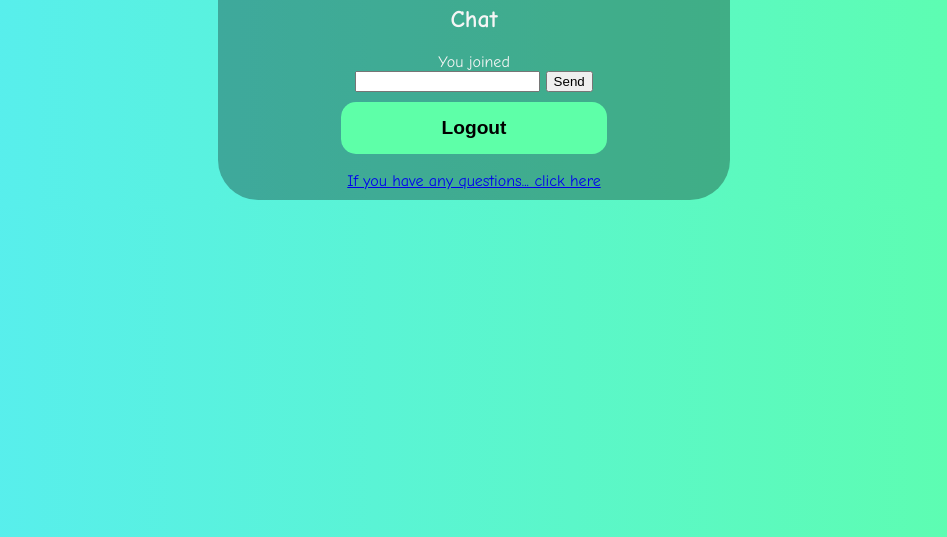
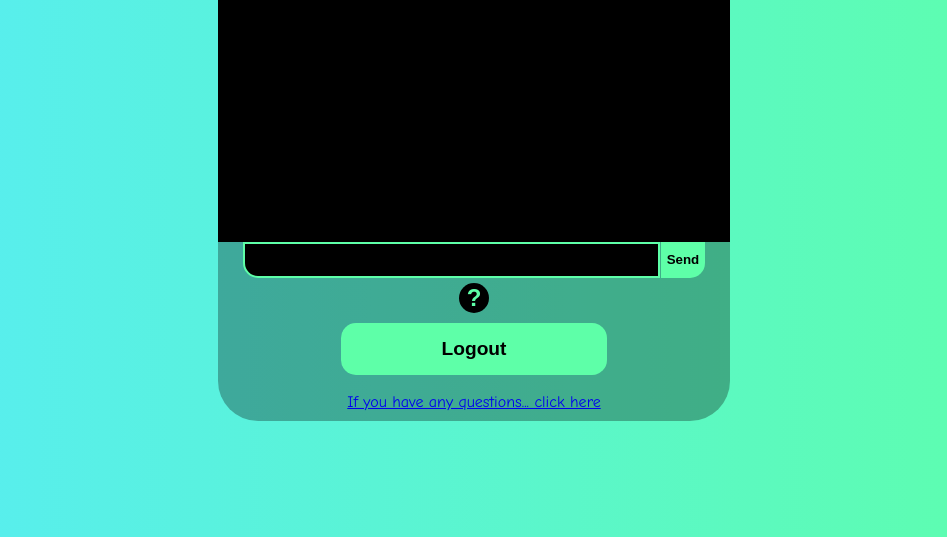
Before and after one commit to zernickov/exam_node.js, a website: page public/home_page/home_page.html in a window 1280 px wide. Shown: the part 263-800 px from the top of the page, without its empty margins (166-1113 px from the left). Drawn offline with nearby package versions, Linux system fonts and the light colour scheme; no server answers.

Commit message:
frontendokokok

```diff
--- a/public/global.css
+++ b/public/global.css
@@ -9,7 +9,7 @@ body {
     text-align: center;
     background-color: rgba(0, 0, 0, 0.3);
     width: 40vmax;
-    margin-top: 15%;
+    margin-top: 10%;
     margin-left: auto;
     margin-right: auto;
     border-radius: 40px;
--- a/public/home_page/home_page.css
+++ b/public/home_page/home_page.css
@@ -0,0 +1,44 @@
+.chat-container {
+    text-align: left;
+    background-color: black;
+    color: white;
+    height: 300px;
+    overflow-x: hidden;
+    overflow-y: auto;
+}
+
+.message {
+    margin-left: 15px;
+}
+
+#send-container input {
+    width: 80%;
+    height: 30px;
+    background: black;
+    color: whitesmoke;
+    border: 2px solid rgb(94,255,168);
+    border-bottom-left-radius: 15px;
+    outline: none;
+}
+
+#send-container button {
+    margin-left: -5px;
+    height: 36px;
+    font-weight: bold;
+    background: rgb(94,255,168);
+    border: none;
+    border-bottom-right-radius: 15px;
+    outline: none;
+}
+
+#fetch-button {
+    font-weight: bold;
+    margin-top: 5px;
+    font-size: 1.5em;
+    width: 1.25em;
+    color: rgb(94,255,168);
+    background: black;
+    border: none;
+    border-radius: 50px;
+    outline: none;
+}
--- a/public/home_page/home_page.html
+++ b/public/home_page/home_page.html
@@ -7,23 +7,24 @@
     <link rel="stylesheet" href="../global.css">
     <script defer src="http://localhost:3000/socket.io/socket.io.js"></script>
     <script defer src="../home_page/home_page.js"></script>
+    <script src="https://code.jquery.com/jquery-1.10.2.min.js"></script>
 </head>
 <body>
 <div class="content-wrapper">
-<h1 class="login-header">You are logged in!</h1>
     <div class="container">
         <div class="row">
             <div class="col-4">
-                <h2>Chat</h2>
-                <div class="container-box">
+                <h1 class="login-header">Chat</h1>
+                <div class="container-box" id="container-box-id">
                     <div class="chat-container" id="chat-container">
                         <div class="message" id="message-container"></div>
                     </div>
                     <form class="send-message-form" id="send-container">
                         <input type="text" id="message-input">
                         <button type="submit" id="send-button">Send</button>
+
                     </form>
-                    </form>
+                    <button id="fetch-button">?</button>
                 </div>
             </div>
         </div>
@@ -36,5 +37,9 @@
     </div>
 </form>
 </div>
+    <script>
+
+
+    </script>
 </body>
 </html>
--- a/public/home_page/home_page.js
+++ b/public/home_page/home_page.js
@@ -1,7 +1,26 @@
 const socket = io('http://localhost:3000');
 const messageContainer = document.getElementById('message-container');
+const chatContainer = document.getElementById('chat-container');
 const messageForm = document.getElementById('send-container');
 const messageInput = document.getElementById('message-input');
+const fetchButton = document.getElementById('fetch-button');
+
+function runFunction() {
+    chatContainer.scrollTop = chatContainer.scrollHeight;
+}
+const t=setInterval(runFunction,0);
+
+$('#fetch-button').click(() => {
+    let randomNumber = Math.floor(Math.random() * 199) + 800;
+    fetch(`https://the-one-api.dev/v2/quote/5cd96e05de30eff6ebcce${randomNumber}`, {
+        headers: new Headers({
+            Authorization: 'Bearer IGf47gpefBGHvAgsnQd9'
+        })
+    }).then(r => r.json()).then(r => {
+        appendMessage(`You: ${r["docs"]["0"]["dialog"]}`);
+        socket.emit('send-chat-message', r["docs"]["0"]["dialog"]);
+    });
+});
 
 function appendMessage(message) {
     const messageElement = document.createElement('div');
@@ -9,11 +28,14 @@ function appendMessage(message) {
     messageContainer.append(messageElement);
 }
 
+
+
 // const name = req.session.username;
 const str = document.cookie;
 const name = str.split('=').slice(-1);
 appendMessage('You joined');
 socket.emit('new-user', name);
+
 
 socket.on('chat-message', (data) => {
     appendMessage(`${data.name}: ${data.message}`);
@@ -25,6 +47,7 @@ socket.on('user-connected', (name) => {
 
 socket.on('user-disconnected', (name) => {
     appendMessage(`${name} disconnected`);
+
 });
 
 messageForm.addEventListener('submit', (event) => {
```
